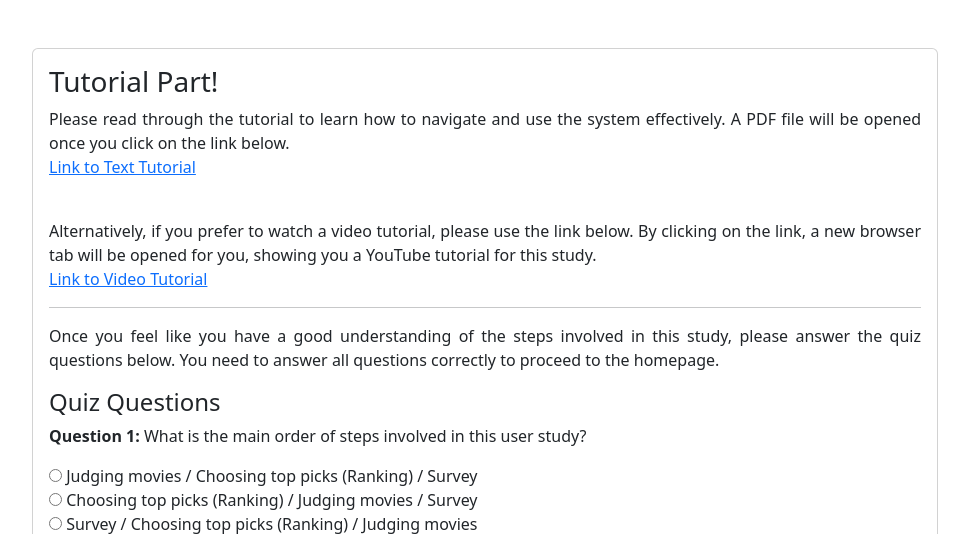
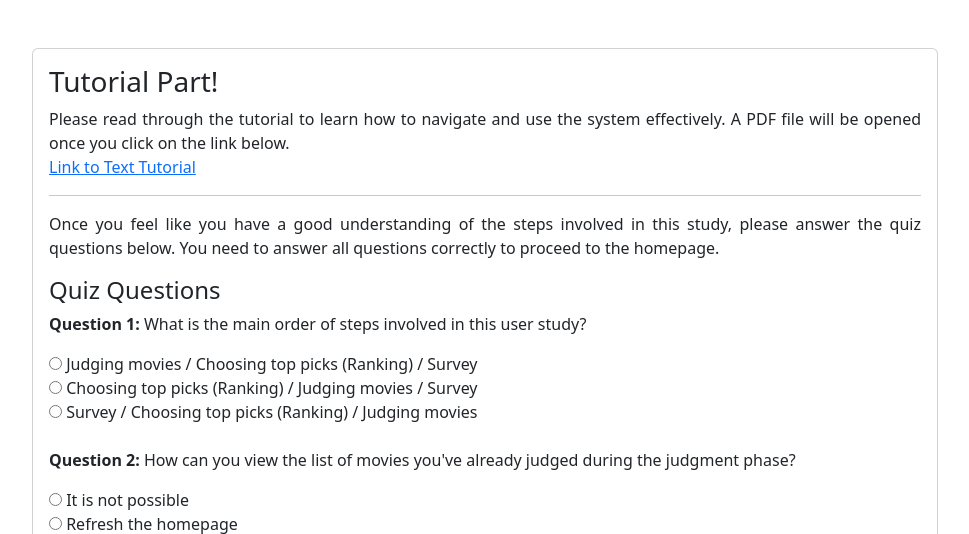
Before and after one commit to maancham/IRMrec, a Django app: page /tutorial/ in a window 1280 px wide. Shown: the part 42-576 px from the top of the page, without its empty margins (155-1124 px from the left). Run offline with Django 4.2, Linux system fonts and the light colour scheme; a user stored in the database is signed in; tables that the repository leaves empty hold one stand-in row (values such as "Sample post"); some libraries are stand-ins or nearby versions.

Commit message:
ready for pilot

```diff
--- a/movies/templates/movies/tutorial.html
+++ b/movies/templates/movies/tutorial.html
@@ -31,11 +31,12 @@
                             Please read through the tutorial to learn how to navigate and use the system effectively. A
                             PDF file will be opened once you click on the link below.
                             <br>
-                            <a href="https://google.com" target="_blank">Link to Text Tutorial</a>
+                            <a href="https://drive.google.com/file/d/1ozIBnwOzHij7wym-VNPoDD0B0I9_1_da/view?usp=sharing"
+                                target="_blank">Link to Text Tutorial</a>
                         </p>
 
 
-                        <br>
+                        <!-- <br>
 
                         <p class="card-text" style="text-align: justify;">
                             Alternatively, if you prefer to watch a video tutorial, please use the link below.
@@ -43,7 +44,7 @@
                             tutorial for this study.
                             <br>
                             <a href="https://google.com" target="_blank">Link to Video Tutorial</a>
-                        </p>
+                        </p> -->
 
 
 
--- a/movies/views.py
+++ b/movies/views.py
@@ -10,7 +10,7 @@ import logging
 
 
 ## global flag to set the stage (1 or 2)
-STUDY_STAGE = 1
+STUDY_STAGE = 2
 
 
 """
```
Also changed, not shown: movies/templates/movies/base.html (+15 -5 lines).
